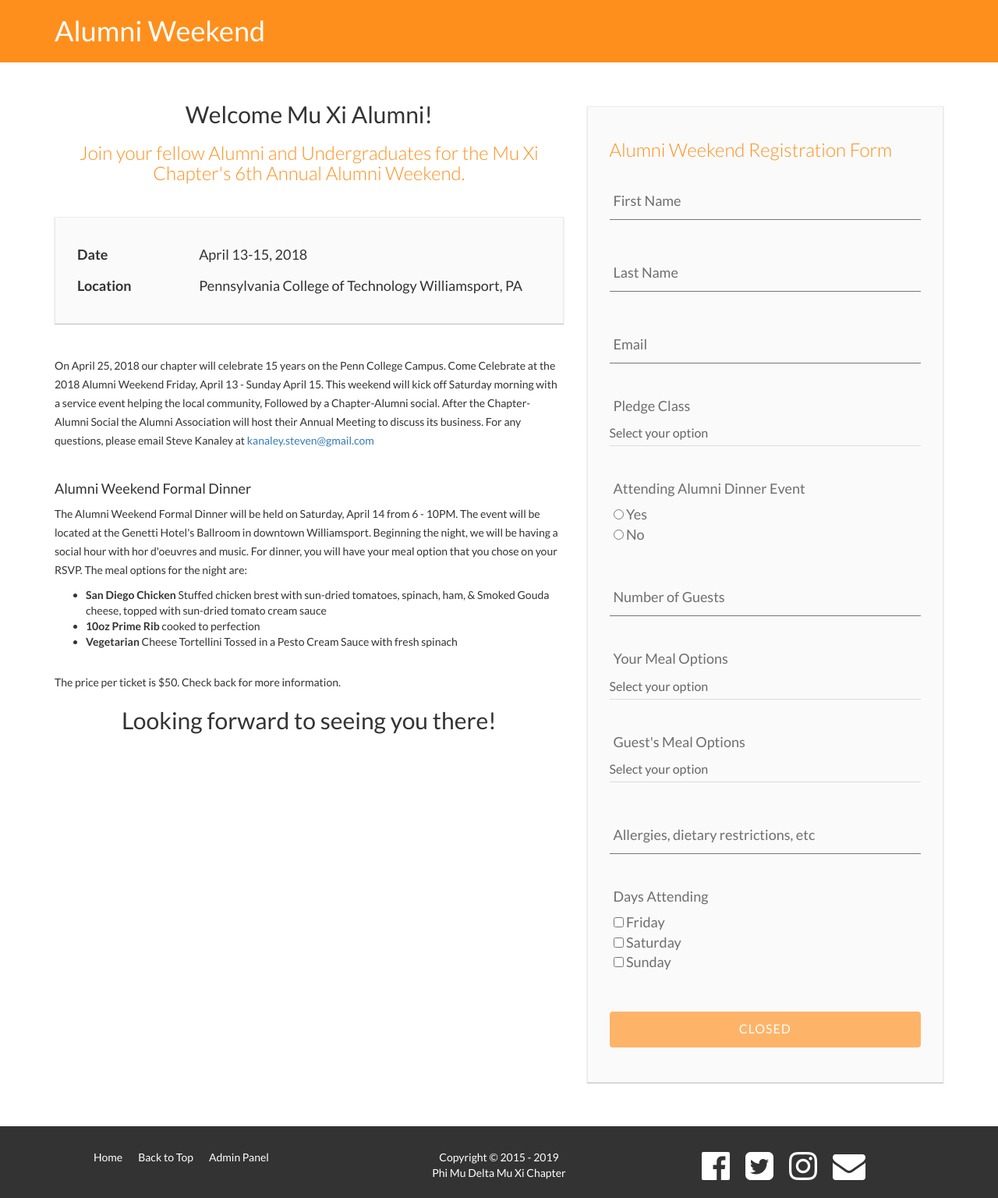
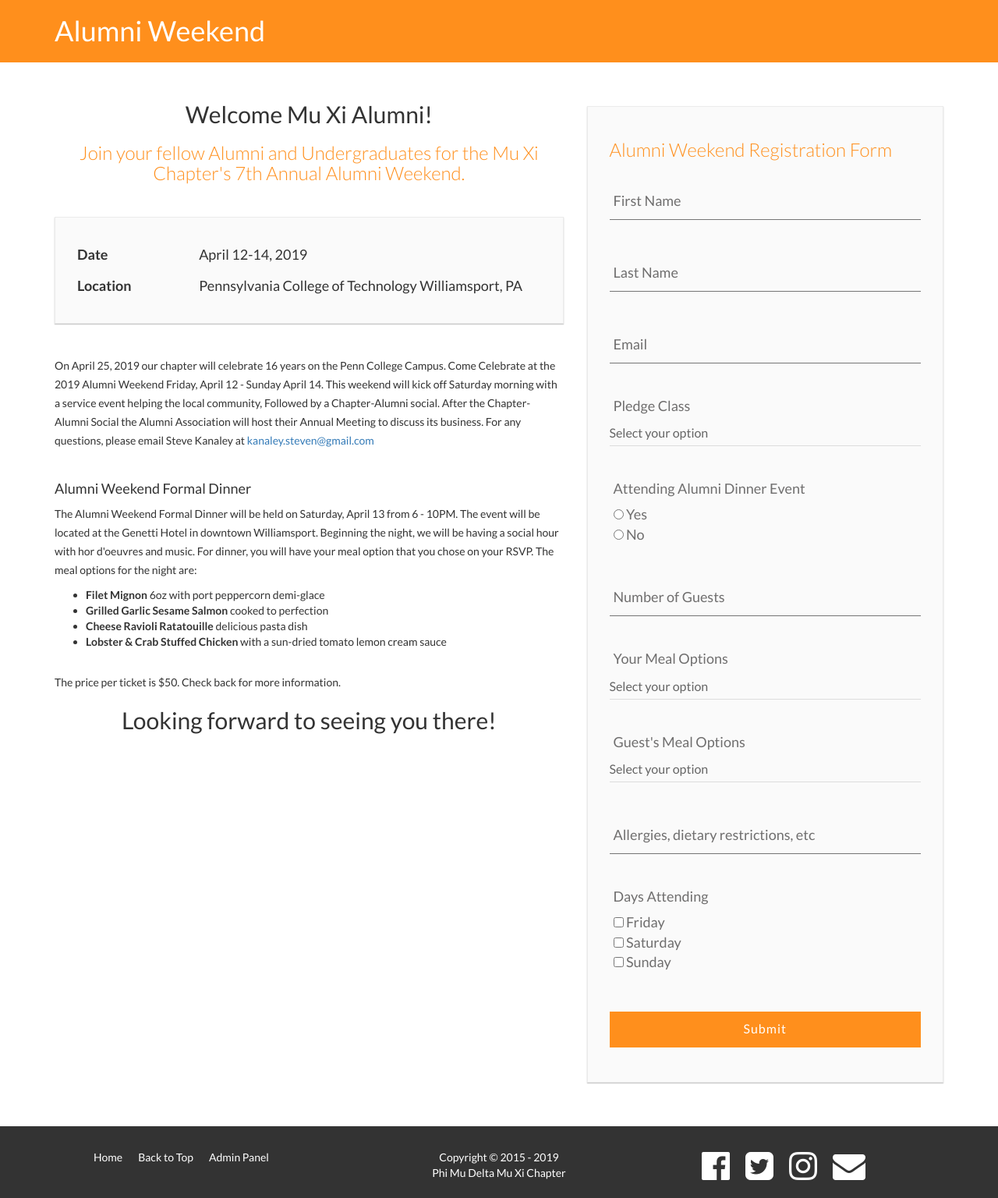
Before and after one commit to MitchBerninger/phimudeltamuxi-bootstrap, a PHP site: page /alumni/resources.php in a window 1280 px wide. Shown: the part 50-1586 px from the top of the page at 78% size. Run offline with PHP 8.4, Linux system fonts and the light colour scheme; a stand-in replaces the project's code that opens the database connection; some libraries are stand-ins or nearby versions.

Commit message:
update alumni weekend registration for 2019

```diff
--- a/alumni/alumniWeekendForm.php
+++ b/alumni/alumniWeekendForm.php
@@ -14,7 +14,7 @@
 		$meal2 = $_POST['meal2'];
 		$comment = $_POST['comment'];
 		$days = implode(',', $_POST['days']);
-		$tablename = 'alumniweekend18';
+		$tablename = 'alumniweekend19';
 
 			$query ="INSERT INTO $tablename (entryID,firstName,lastName,email,pledgeClass,events,guests,meal1,meal2,comment,days) VALUES ('$entryID','$firstName','$lastName','$email','$pledgeClass','$events','$guests','$meal1','$meal2','$comment','$days');";
 			//echo ($query);  //debugging technique
--- a/alumni/resources.php
+++ b/alumni/resources.php
@@ -66,7 +66,7 @@
               <div class="textBox">
                 <div class="titleBox">
                   <h2>Welcome Mu Xi Alumni!</h2>
-                  <h3>Join your fellow Alumni and Undergraduates for the Mu Xi Chapter's 6th Annual Alumni Weekend.</h3>
+                  <h3>Join your fellow Alumni and Undergraduates for the Mu Xi Chapter's 7th Annual Alumni Weekend.</h3>
                 </div>
                 <div class="alertBox altBox">
                   <div class="row">
@@ -74,7 +74,7 @@
                       <h4><b>Date</b></h4>
                     </div>
                     <div class="col-md-9">
-                      <h4>April 13-15, 2018</h4>
+                      <h4>April 12-14, 2019</h4>
                     </div>
                     <!-- <div class="col-md-3">
                       <h4><b>Time</b></h4>
@@ -91,14 +91,15 @@
                   </div>
                 </div>
                 <span class="eventContent">
-                <p>On April 25, 2018 our chapter will celebrate 15 years on the Penn College Campus. Come Celebrate at the 2018 Alumni Weekend Friday, April 13 - Sunday April 15. This weekend will kick off Saturday morning with a service event helping the local community, Followed by a Chapter-Alumni social. After the Chapter-Alumni Social the Alumni Association will host their Annual Meeting to discuss its business. For any questions, please email Steve Kanaley at <a href="mailto:kanaley.steven@gmail.com">kanaley.steven@gmail.com</a></p>
+                <p>On April 25, 2019 our chapter will celebrate 16 years on the Penn College Campus. Come Celebrate at the 2019 Alumni Weekend Friday, April 12 - Sunday April 14. This weekend will kick off Saturday morning with a service event helping the local community, Followed by a Chapter-Alumni social. After the Chapter-Alumni Social the Alumni Association will host their Annual Meeting to discuss its business. For any questions, please email Steve Kanaley at <a href="mailto:kanaley.steven@gmail.com">kanaley.steven@gmail.com</a></p>
                 <br>
                 <h4>Alumni Weekend Formal Dinner</h4>
-                <p>The Alumni Weekend Formal Dinner will be held on Saturday, April 14 from 6 - 10PM. The event will be located at the Genetti Hotel's Ballroom in downtown Williamsport. Beginning the night, we will be having a social hour with hor d'oeuvres and music. For dinner, you will have your meal option that you chose on your RSVP. The meal options for the night are:</p>
+                <p>The Alumni Weekend Formal Dinner will be held on Saturday, April 13 from 6 - 10PM. The event will be located at the Genetti Hotel in downtown Williamsport. Beginning the night, we will be having a social hour with hor d'oeuvres and music. For dinner, you will have your meal option that you chose on your RSVP. The meal options for the night are:</p>
                 <ul>
-                <li><b>San Diego Chicken</b> Stuffed chicken brest with sun-dried tomatoes, spinach, ham, &amp; Smoked Gouda cheese, topped with sun-dried tomato cream sauce</li>
-                <li><b>10oz Prime Rib</b> cooked to perfection</li>
-                <li><b>Vegetarian</b> Cheese Tortellini Tossed in a Pesto Cream Sauce with fresh spinach</li>
+                <li><b>Filet Mignon</b> 6oz with port peppercorn demi-glace</li>
+                <li><b>Grilled Garlic Sesame Salmon</b> cooked to perfection</li>
+                <li><b>Cheese Ravioli Ratatouille</b> delicious pasta dish</li>
+                <li><b>Lobster &amp; Crab Stuffed Chicken</b> with a sun-dried tomato lemon cream sauce</li>
                 </ul>
                   <br>
                 <p>The price per ticket is $50.  Check back for more information.</p>
@@ -180,10 +181,10 @@
                             <h4 class="selectTitle">Your Meal Options</h4>
                             <select name="meal1">
                                 <option value="" disabled selected>Select your option</option>
-                                <option value="CK">San Diego Chicken</option>
-                                <option value="RIB">10oz Prime Rib</option>
-                                <option value="VEG">Vegetarian</option>
-
+                                <option value="FM">Filet Mignon</option>
+                                <option value="GGS">Grilled Garlic Seasme Salmon</option>
+                                <option value="CRR">Cheese Ravioli Ratatouille</option>
+                                <option value="LCC">Lobster &amp; Crab Stuffed Chicken</option>
                             </select>
                             <label>Your Meal Options</label>
                           </div>
@@ -191,10 +192,10 @@
                             <h4 class="selectTitle">Guest's Meal Options</h4>
                             <select name="meal2">
                                 <option value="" disabled selected>Select your option</option>
-                                <option value="CK">San Diego Chicken</option>
-                                <option value="RIB">10oz Prime Rib</option>
-                                <option value="VEG">Vegetarian</option>
-
+                                <option value="FM">Filet Mignon</option>
+                                <option value="GGS">Grilled Garlic Seasme Salmon</option>
+                                <option value="CRR">Cheese Ravioli Ratatouille</option>
+                                <option value="LCC">Lobster &amp; Crab Stuffed Chicken</option>
                             </select>
                             <label>Guest's Meal Options</label>
                           </div>
@@ -208,8 +209,8 @@
                               <input type="checkbox" name="days[]" value="2" /> Saturday<br />
                               <input type="checkbox" name="days[]" value="3" /> Sunday<br />
                           </div>
-                          <!-- <input type="submit" name='submit' class="button buttonBlue submit" /> -->
-                          <button type='button' class="btn button buttonBlue disabled">CLOSED</button>
+                          <input type="submit" name='submit' class="button buttonBlue submit" />
+                          <!-- <button type='button' class="btn button buttonBlue disabled">CLOSED</button> -->
 
 
                         </form>
--- a/package.json
+++ b/package.json
@@ -1,6 +1,6 @@
 {
   "name": "phimudeltamuxi-bootstrap",
-  "version": "1.0.1-beta-1.0",
+  "version": "1.0.1-beta-1",
   "description": "Informational website for the Mu Xi Chapter of Phi Mu Delta Fraternity",
   "main": "index.html",
   "scripts": {
```
